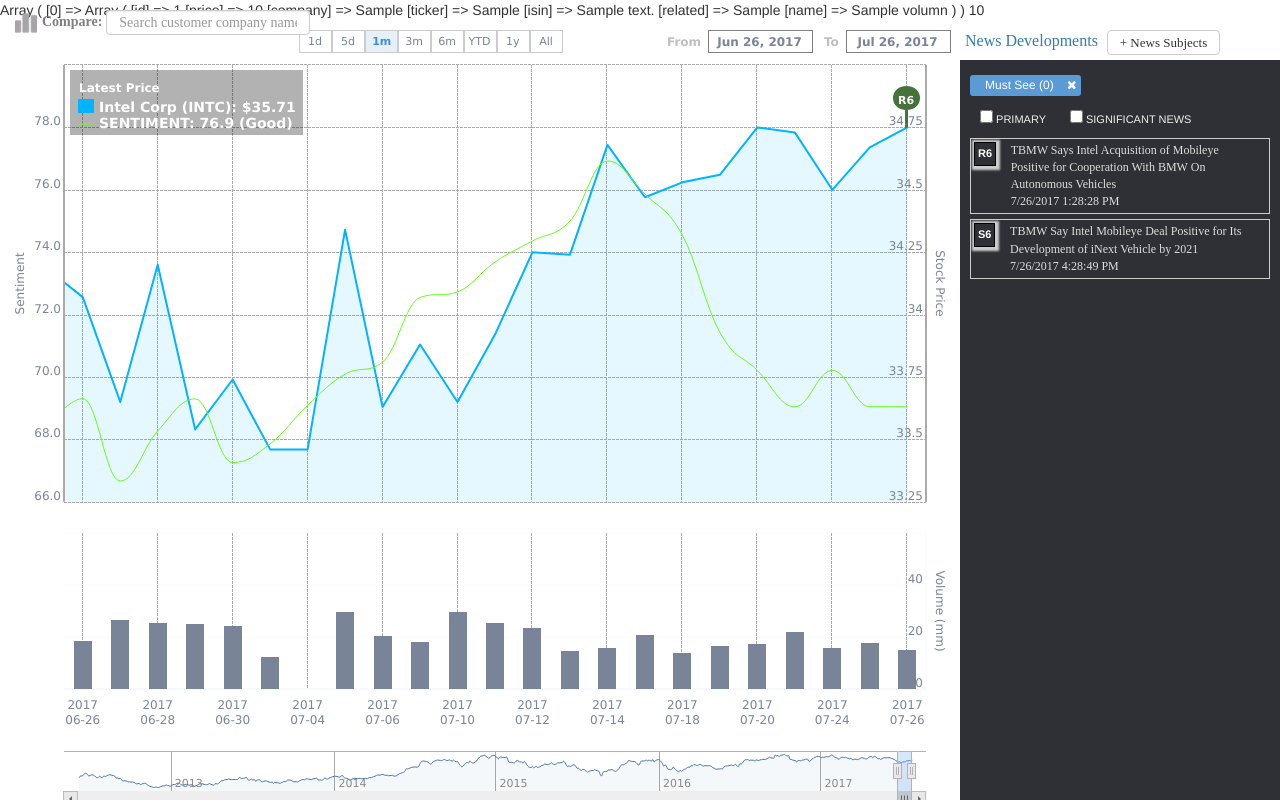
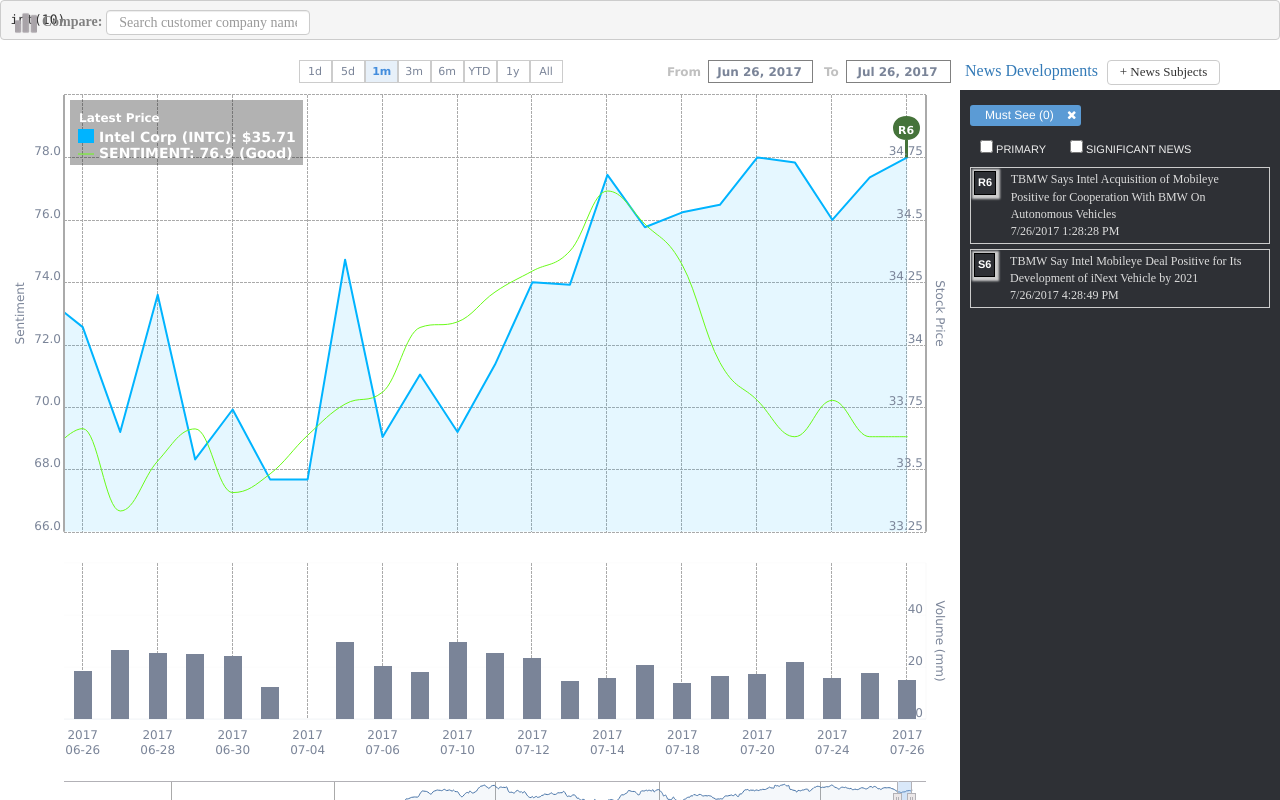
Before and after one commit to webdatavisualdev/highstock, a PHP site: page / in a window 1280 px wide. Run offline with PHP 8.4, Linux system fonts and the light colour scheme; tables that the repository leaves empty or names only in its code hold one stand-in row (values such as "Sample post"); some libraries are stand-ins or nearby versions.

Commit message:
Change mysql access

```diff
--- a/index.php
+++ b/index.php
@@ -2,10 +2,12 @@
 	$db = new db();
 
 	$results = $db->query("SELECT * FROM stock_volumn LIMIT 1000", TRUE);
-	print_r($results);
 	for($i = 0 ; $i < count($results) ; $i ++) {
-		printf($results[$i]["price"]);
+		echo "<pre>";
+		var_dump($results[$i]["price"]);
+		echo "</pre>";
 	}
+
 
 	class db {
 
```
